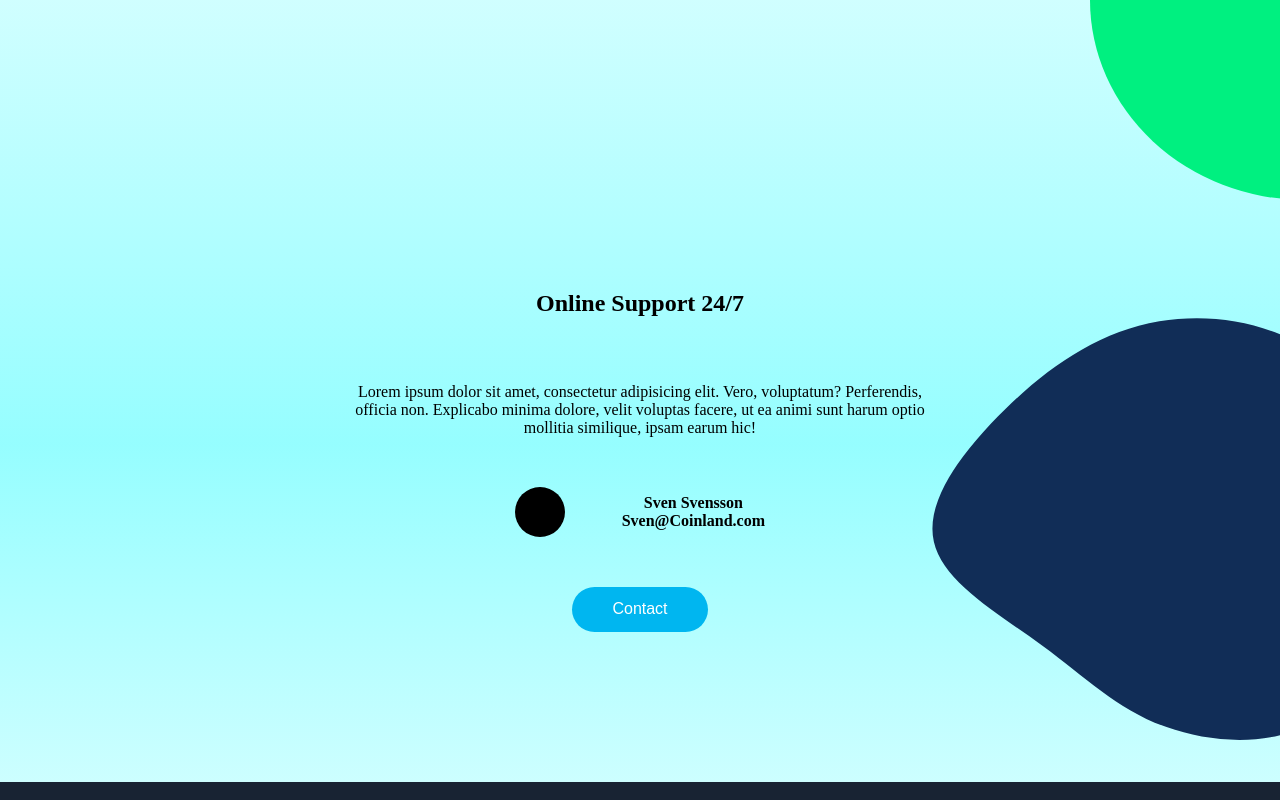
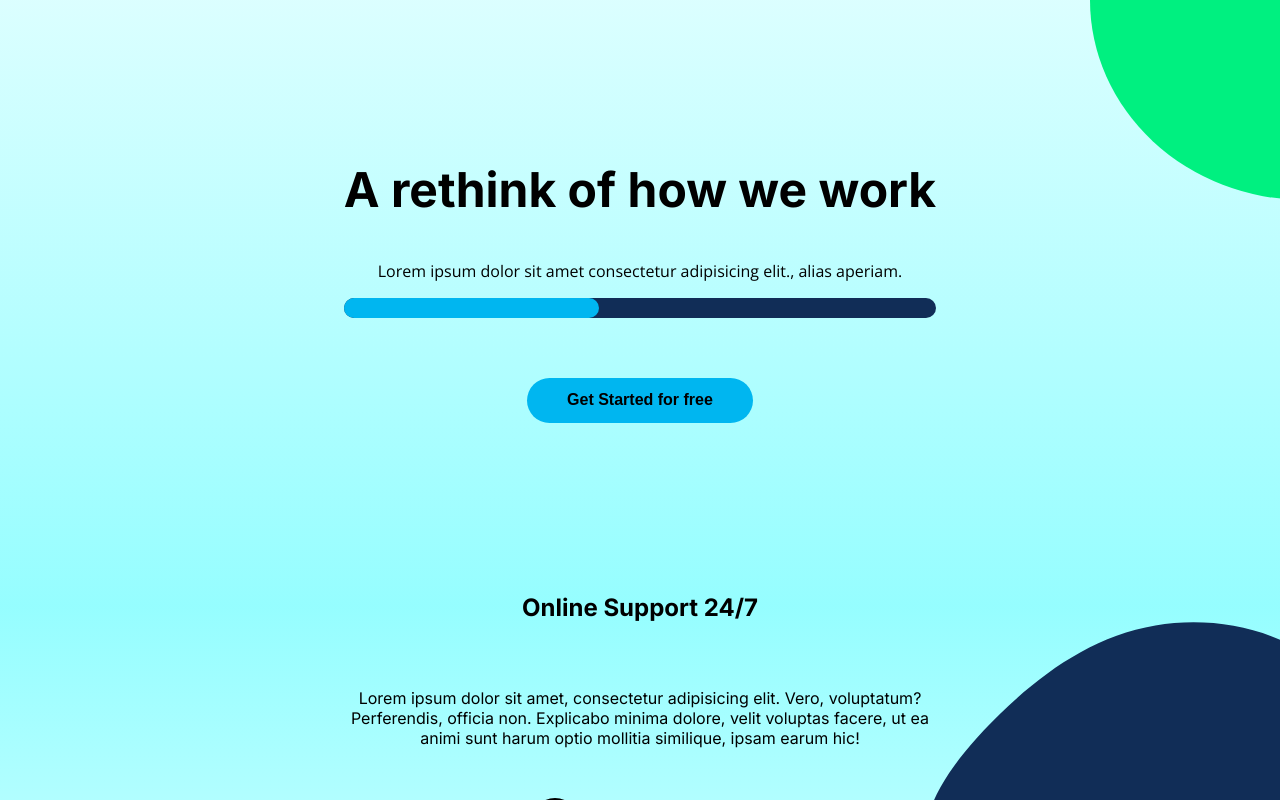
Before and after one commit to A1101101IR/Coinland.com, a React (Create React App) app: page / in a window 1280 px wide. Shown: the part 800-1600 px from the top of the page. Built offline with nearby package versions, Linux system fonts and the light colour scheme.

Commit message:
created progress section

```diff
--- /dev/null
+++ b/src/components/progress.js
@@ -0,0 +1,22 @@
+const Progress = () => {
+  return (
+    <section className="progress">
+      <div className="progress-box">
+        <h1>A rethink of how we work</h1>
+        <p>
+          Lorem ipsum dolor sit amet consectetur adipisicing elit., alias
+          aperiam.
+        </p>
+        <div className="progress">
+          <div className="progress-bar"></div>
+        </div>
+
+        <span>
+          <button>Get Started for free</button>
+        </span>
+      </div>
+    </section>
+  );
+};
+
+export default Progress;
--- /dev/null
+++ b/src/components/progress.scss
@@ -0,0 +1,41 @@
+.progress {
+  display: flex;
+  justify-content: center;
+  .progress-box {
+    text-align: center;
+    max-width: 1200px;
+    display: flex;
+    flex-direction: column;
+    justify-content: center;
+    align-items: center;
+    padding: 0px 25px;
+    h1 {
+      font-size: $bigHeaderSize;
+      font-family: $headerFont;
+      margin-bottom: 25px;
+    }
+    p {
+      font-size: $subtitlesSize;
+      font-family: $subtitlesFont;
+    }
+    .progress {
+      width: 100%;
+      background-color: $headerColor;
+      display: flex;
+      justify-content: start;
+      margin-bottom: 15px;
+      border-radius: 10px;
+      height: 20px;
+      margin-bottom: 60px;
+      .progress-bar {
+        width: 43%;
+        height: 20px;
+        border-radius: 10px;
+        background-color: $buttonColor;
+      }
+      span {
+        align-self: center;
+      }
+    }
+  }
+}
--- a/src/components/service.scss
+++ b/src/components/service.scss
@@ -10,7 +10,6 @@
     text-align: center;
     display: flex;
     flex-direction: column;
-
     align-items: center;
     h2 {
       margin-bottom: 50px;
@@ -24,12 +23,13 @@
       padding: 0px 30px;
     }
     .service-person-contact {
-      max-width: 250px;
+      max-width: 220px;
       width: 100%;
       display: flex;
       justify-content: space-between;
       align-items: center;
       height: 50px;
+
       margin-bottom: 50px;
       .service-img {
         width: 50px;
@@ -38,8 +38,10 @@
         background-color: black;
       }
       .service-personal {
+        text-align: left;
         h4 {
           margin: 0;
+          font-weight: 400;
         }
       }
     }
--- a/src/index.scss
+++ b/src/index.scss
@@ -6,6 +6,7 @@ body {
   padding: 0;
   box-sizing: border-box;
   overflow-x: hidden;
+  font-family: $headerFont;
 }
 .body-container {
   display: flex;
--- a/src/pages/main.js
+++ b/src/pages/main.js
@@ -4,12 +4,14 @@ import Header from "../components/header";
 import Footer from "../components/footer";
 import Pricing from "../components/pricing";
 import Service from "../components/service";
+import Progress from "../components/progress";
 
 const Main = () => {
   return (
     <div className="main__container">
       {/* what about use section for each part of page to simplify html structure?  */}
       <Header />
+      <Progress />
       <Service />
       <Pricing />
       <Footer />
--- a/src/pages/main.scss
+++ b/src/pages/main.scss
@@ -3,6 +3,7 @@
 @import "../components/navbar.scss";
 @import "../components/pricing.scss";
 @import "../components/service.scss";
+@import "../components/progress.scss";
 .main__container {
   /* margin-bottom: 100rem; */
   display: flex;
--- a/src/styles.scss
+++ b/src/styles.scss
@@ -28,7 +28,8 @@ $large: 1200px;
   border: none;
   background: $buttonColor;
   opacity: 0.8;
-	color: white;
+  color: rgb(0, 0, 0);
+  font-weight: 600;
   font-size: 1rem;
   transition: all 0.2s ease;
   display: flex;
@@ -41,7 +42,7 @@ $large: 1200px;
     opacity: 1;
   }
 }
-
+// Det är jobbigt att läsa knapp texten när det är vit. bättre om vi kan ha en annan färg..
 //not important button
 @mixin buttonOutline {
   padding: 0 2.5rem;
@@ -50,7 +51,8 @@ $large: 1200px;
   border: none;
   opacity: 0.8;
   background-color: white;
-	color: $buttonColor;
+  color: black;
+  border: 1px solid $buttonColor;
   font-size: 1rem;
   transition: all 0.2s ease;
   display: flex;
```
Lines whose indentation alone changed are shown as unchanged.
